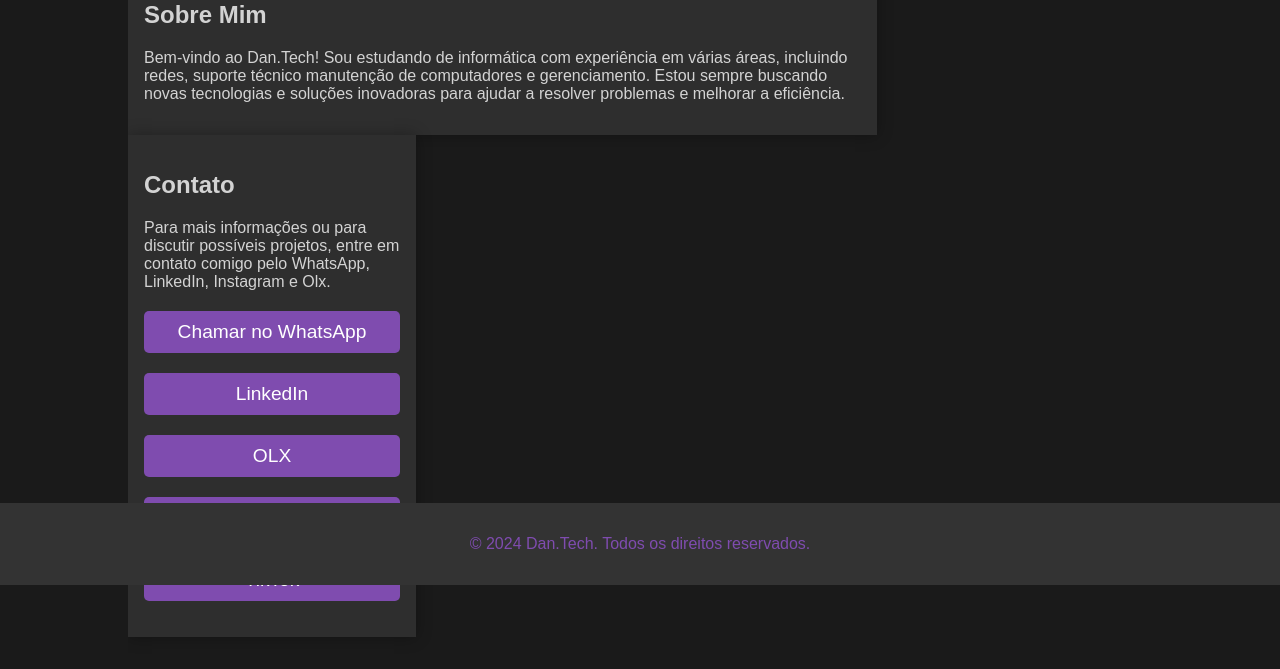
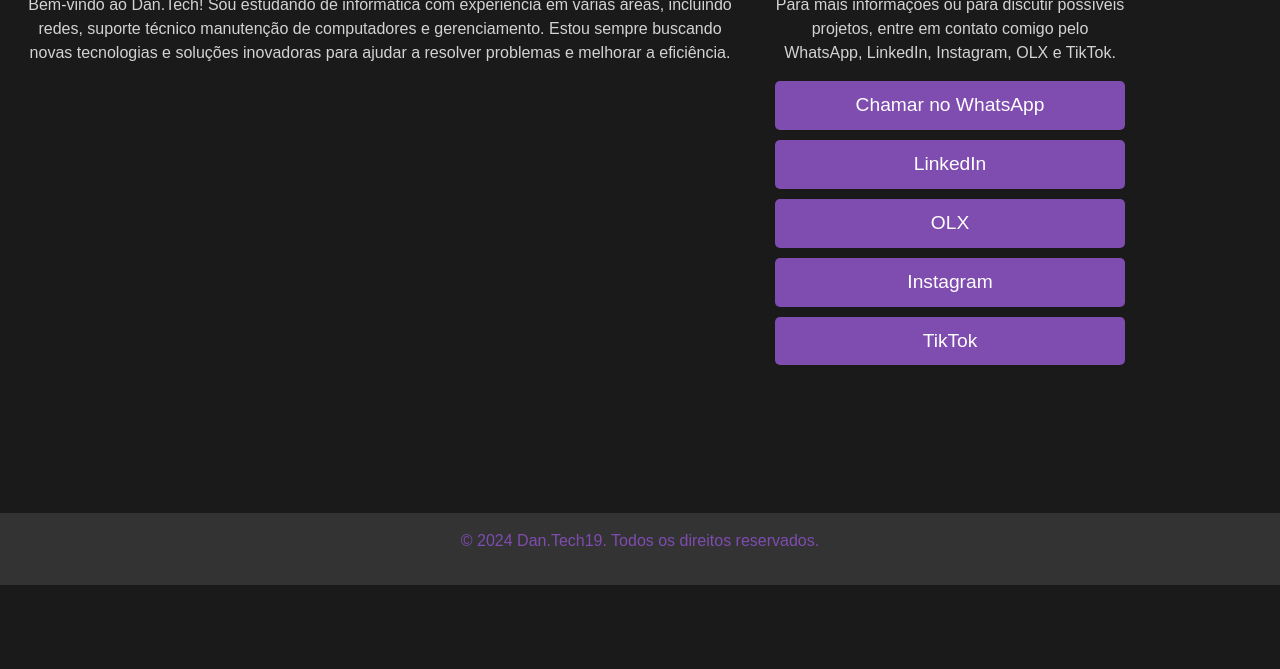
Before and after one commit to DaniloGoulart19/DanTechSite, a plain HTML site: page index.html in a window 1280 px wide. Shown: the part 215-884 px from the top of the page. After the commit the page ends 800 px from the top, so only its background shows below. Drawn offline with nearby package versions, Linux system fonts and the light colour scheme.

Commit message:
modified:   index.html

```diff
--- a/index.html
+++ b/index.html
@@ -4,6 +4,8 @@
     <meta charset="UTF-8">
     <meta name="viewport" content="width=device-width, initial-scale=1.0">
     <title>Dan.Tech19 - Informática</title>
+    <!-- Bootstrap CSS -->
+    <link href="https://maxcdn.bootstrapcdn.com/bootstrap/4.5.2/css/bootstrap.min.css" rel="stylesheet">
     <style>
         body {
             font-family: 'Arial', sans-serif;
@@ -13,29 +15,31 @@
             color: #d3d3d3;
         }
         header {
-
             background-color: #333;
             color: #7f4caf;
             padding: 1em 0;
             text-align: center;
             border-bottom: 2px solid #7f4caf;
         }
-        .container {
-            width: 80%;
-            margin: auto;
-            overflow: hidden;
-            padding: 2em 0;
+        .content {
+            margin: 2em 0;
         }
-        .main-content, .sidebar {
-            float: left;
-            width: 70%;
-            margin: 0 5% 0 0;
-            background: #2e2e2e;
-            padding: 1em;
-            box-shadow: 0 0 15px rgba(0, 0, 0, 0.3);
+        .content h2 {
+            color: #7f4caf;
         }
-        .sidebar {
-            width: 25%;
+        .button {
+            background-color: #7f4caf;
+            color: white;
+            padding: 10px 20px;
+            text-align: center;
+            display: block;
+            margin: 10px 0;
+            text-decoration: none;
+            border-radius: 5px;
+            font-size: 1.2em;
+        }
+        .button:hover {
+            background-color: #5a3580;
         }
         footer {
             background-color: #333;
@@ -46,42 +50,25 @@
             bottom: 0;
             width: 100%;
         }
-        .button {
-            background-color: #7f4caf;
-            color: white;
-            padding: 10px 20px;
-            text-align: center;
-            display: block;
-            margin: 20px 0;
-            text-decoration: none;
-            border-radius: 5px;
-            font-size: 1.2em;
-        }
-        .button:hover {
-            background-color: #7f4caf;
-        }
-        @media (max-width: 768px) {
-            .main-content, .sidebar {
-                float: none;
-                width: 100%;
-                margin: 0 0 1em 0;
-            }
-        }
     </style>
 </head>
 <body>
     <header>
-        <h1>Dan.Tech</h1>
+        <h1>Dan.Tech19</h1>
         <p>Informática</p>
     </header>
-    <div class="container">
-        <section class="main-content">
+    <div class="container content">
+        <div class="row justify-content-center">
+            <div class="col-md-8">
+                <section class="main-content text-center">
                     <h2>Sobre Mim</h2>
-            <p>Bem-vindo ao Dan.Tech! Sou estudando de informática com experiência em várias áreas, incluindo redes, suporte técnico manutenção de computadores e  gerenciamento. Estou sempre buscando novas tecnologias e soluções inovadoras para ajudar a resolver problemas e melhorar a eficiência.</p>
+                    <p>Bem-vindo ao Dan.Tech! Sou estudando de informática com experiência em várias áreas, incluindo redes, suporte técnico manutenção de computadores e gerenciamento. Estou sempre buscando novas tecnologias e soluções inovadoras para ajudar a resolver problemas e melhorar a eficiência.</p>
                 </section>
-        <aside class="sidebar">
+            </div>
+            <div class="col-md-4">
+                <aside class="sidebar text-center">
                     <h2>Contato</h2>
-            <p>Para mais informações ou para discutir possíveis projetos, entre em contato comigo pelo WhatsApp, LinkedIn, Instagram e Olx.</p>
+                    <p>Para mais informações ou para discutir possíveis projetos, entre em contato comigo pelo WhatsApp, LinkedIn, Instagram, OLX e TikTok.</p>
                     <a class="button" href="https://api.whatsapp.com/send?phone=5511971657287" target="_blank">Chamar no WhatsApp</a>
                     <a class="button" href="https://www.linkedin.com/in/danilo-goulart-13b528176?utm_source=share&utm_campaign=share_via&utm_content=profile&utm_medium=android_app" target="_blank">LinkedIn</a>
                     <a class="button" href="https://www.olx.com.br/perfil/danilo-goulart-955aa140" target="_blank">OLX</a>
@@ -89,8 +76,14 @@
                     <a class="button" href="https://www.tiktok.com/@dan.tech19/" target="_blank">TikTok</a>
                 </aside>
             </div>
+        </div>
+    </div>
     <footer>
-        <p>&copy; 2024 Dan.Tech. Todos os direitos reservados.</p>
+        <p>&copy; 2024 Dan.Tech19. Todos os direitos reservados.</p>
     </footer>
+    <!-- Bootstrap JS and dependencies -->
+    <script src="https://code.jquery.com/jquery-3.5.1.slim.min.js"></script>
+    <script src="https://cdn.jsdelivr.net/npm/@popperjs/core@2.9.2/dist/umd/popper.min.js"></script>
+    <script src="https://maxcdn.bootstrapcdn.com/bootstrap/4.5.2/js/bootstrap.min.js"></script>
 </body>
 </html>
```
Lines whose indentation alone changed are shown as unchanged.
